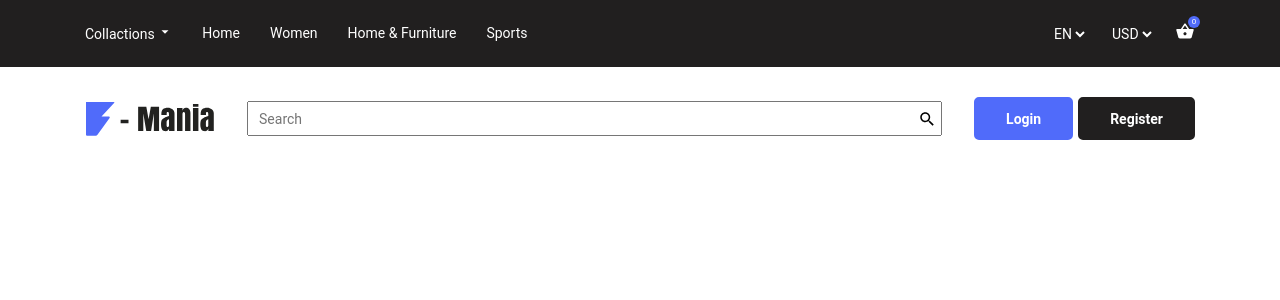
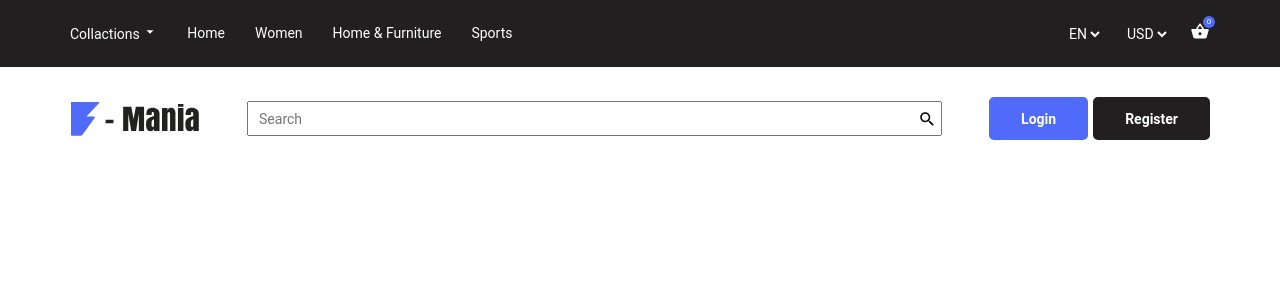
Before and after one commit to karol-wolski/fmania, a React (Create React App) app: page / in a window 1280 px wide. Shown: the top 300 px of the page. Built offline with nearby package versions, Linux system fonts and the light colour scheme.

Commit message:
fix: change styles in the header and add media queries for the button (#3)

```diff
--- a/src/components/Header/Header.styles.ts
+++ b/src/components/Header/Header.styles.ts
@@ -1,7 +1,7 @@
 import styled from 'styled-components'
 
 export const HeaderWrapper = styled.div`
-  max-width: 114rem;
+  max-width: 117rem;
   margin: 3rem auto;
   padding: 0 1.5rem;
   display: flex;
@@ -31,7 +31,7 @@ export const ButtonsWrapper = styled.div`
 
 export const Form = styled.form`
   position: relative;
-  width: calc(100% - 144px - 213px);
+  width: calc(100% - 14.5rem - 24.5rem); // !00% - image - buttons
   margin-left: 1.5rem;
 
   @media (max-width: 767px) {
--- a/src/components/Navigation/Navigation.styles.ts
+++ b/src/components/Navigation/Navigation.styles.ts
@@ -24,7 +24,7 @@ export const Nav = styled.div`
 `
 
 export const NavWrapper = styled.nav`
-  max-width: 114rem;
+  max-width: 117rem;
   margin: 0 auto;
   display: flex;
   justify-content: space-between;
@@ -36,7 +36,7 @@ export const NavList = styled.ul<NavListProps>`
   display: ${props => (props.isOpen ? 'flex' : 'none')};
   position: fixed;
   width: 100%;
-  height: calc(100vh - 5.2rem);
+  height: calc(100vh - 5rem);
   flex-direction: column;
   align-items: center;
   list-style: none;
--- a/src/shared/Button/Button.style.ts
+++ b/src/shared/Button/Button.style.ts
@@ -8,12 +8,16 @@ type ButtonProps = {
 }
 
 export const Btn = styled.button<ButtonProps>`
-  padding: 1.15rem 3rem;
+  padding: 1rem 1.5rem;
   font-size: 1.4rem;
   font-weight: 700;
   cursor: pointer;
   border: none;
   border-radius: 0.5rem;
+
+  @media (min-width: 360px) {
+    padding: 1.15rem 3rem;
+  }
 
   ${props =>
     props.kind === 'contain' &&
```
